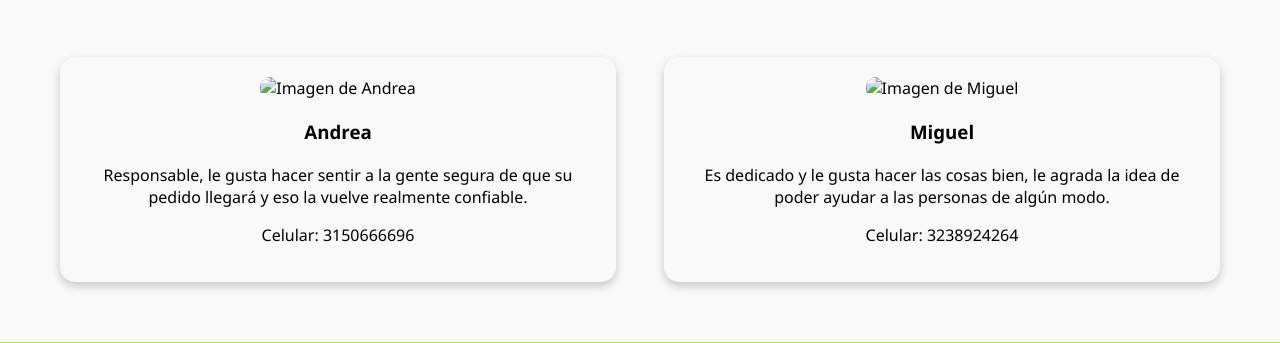
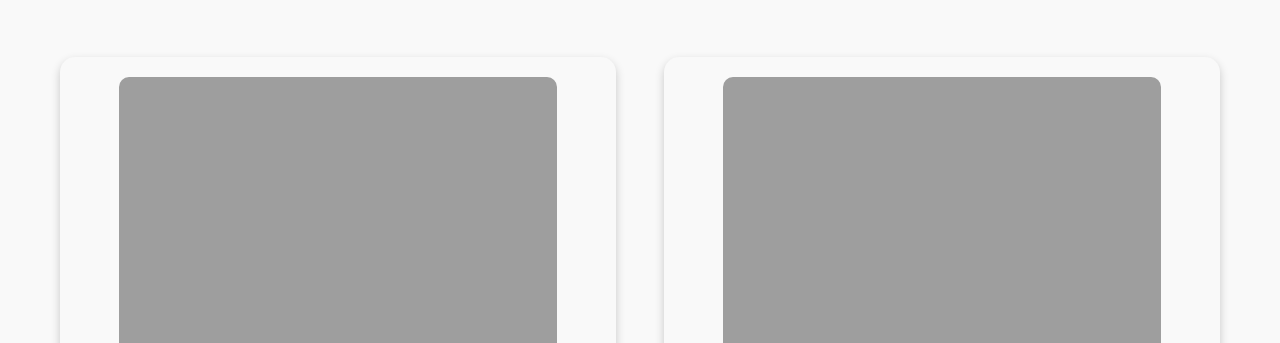
Before and after one commit to Lullan11/Mandaya.GitHub.io, a plain HTML site: page index.html in a window 1280 px wide. Shown: the part 3546-3889 px from the top of the page. Drawn offline with Linux system fonts and the light colour scheme; the site is published under a folder, as on GitHub Pages, so addresses that start at the root find nothing.

Commit message:
Update index.html
Mostrando imagenes de equipo

```diff
--- a/index.html
+++ b/index.html
@@ -134,14 +134,14 @@
   <section class="equipo">
 
     <div class="detalles">
-      <img src="/imgs/img6.jpg" alt="Imagen de Andrea">
+      <img src="imgs/img6.jpg" alt="Imagen de Andrea">
       <h3>Andrea</h3>
       <p>Responsable, le gusta hacer sentir a la gente segura de que su pedido llegará y eso la vuelve realmente confiable.</p>
       <p>Celular: 3150666696</p>
     </div>
 
     <div class="detalles">
-      <img src="/imgs/img7.jpg" alt="Imagen de Miguel">
+      <img src="imgs/img7.jpg" alt="Imagen de Miguel">
       <h3>Miguel</h3>
       <p>Es dedicado y le gusta hacer las cosas bien, le agrada la idea de poder ayudar a las personas de algún modo.</p>
       <p>Celular: 3238924264</p>
```
